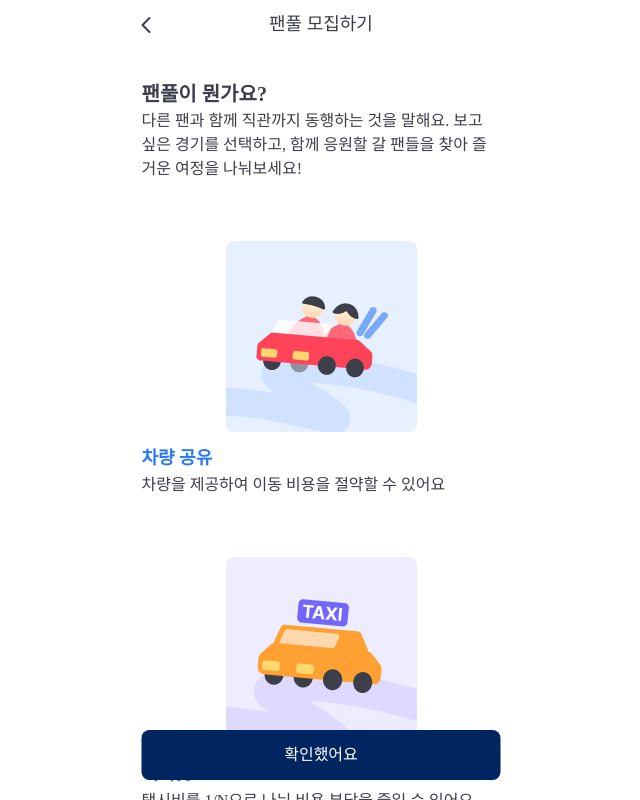
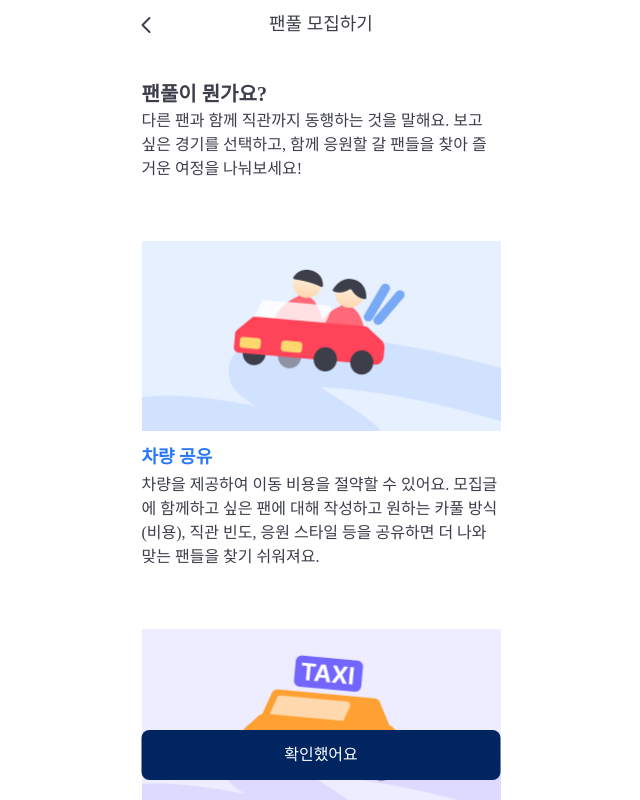
Before and after one commit to TwoDotFive/front, a Next.js app: page /fanpool-add in a window 1280 px wide. Shown: the whole page, without its empty margins (319-959 px from the left). Built offline with nearby package versions, Linux system fonts and the light colour scheme; no server answers; sample sign-in values are in the browser's storage; a web font is replaced by a local one.

Commit message:
feat: 팬풀 모집 초기화면 구성

```diff
--- a/src/components/fanpool-add/FanpoolAddInit.tsx
+++ b/src/components/fanpool-add/FanpoolAddInit.tsx
@@ -17,11 +17,12 @@ export default function FanpoolAddInit({
 			<div className="w-full flex flex-col">
 				<div className="flex justify-center">
 					<Image
-						width={191}
-						height={191}
+						width={0}
+						height={0}
 						alt=""
+						sizes="100vw"
 						src={'/images/image_carshare_big.png'}
-						className="select-none"
+						className="w-full h-auto"
 					/>
 				</div>
 				<div className="h-14pxr" />
@@ -30,16 +31,19 @@ export default function FanpoolAddInit({
 				</Text>
 				<div className="h-2pxr" />
 				<Text fontSize={16} fontWeight={400} color="gray700">
-					차량을 제공하여 이동 비용을 절약할 수 있어요
+					차량을 제공하여 이동 비용을 절약할 수 있어요. 모집글에 함께하고 싶은
+					팬에 대해 작성하고 원하는 카풀 방식(비용), 직관 빈도, 응원 스타일 등을
+					공유하면 더 나와 맞는 팬들을 찾기 쉬워져요.
 				</Text>
 				<div className="h-60pxr" />
 				<div className="flex justify-center">
 					<Image
-						width={191}
-						height={191}
+						width={0}
+						height={0}
 						alt=""
+						sizes="100vw"
 						src={'/images/image_taxi_big.png'}
-						className="select-none "
+						className="w-full h-auto"
 					/>
 				</div>
 				<div className="h-14pxr" />
@@ -48,7 +52,8 @@ export default function FanpoolAddInit({
 				</Text>
 				<div className="h-2pxr" />
 				<Text fontSize={16} fontWeight={400} color="gray700">
-					택시비를 1/N으로 나눠 비용 부담을 줄일 수 있어요
+					경기 지연으로 시간이 늦어지면, 경기 전후 함께 택시로 이동할 인원을
+					모을 수 있어요. 목적지까지 방향이 비슷한 팬들을 모아 이동할 수 있어요.
 				</Text>
 			</div>
 		);
```
Also changed, not shown: public/images/image_carshare_big.png, public/images/image_taxi_big.png.
